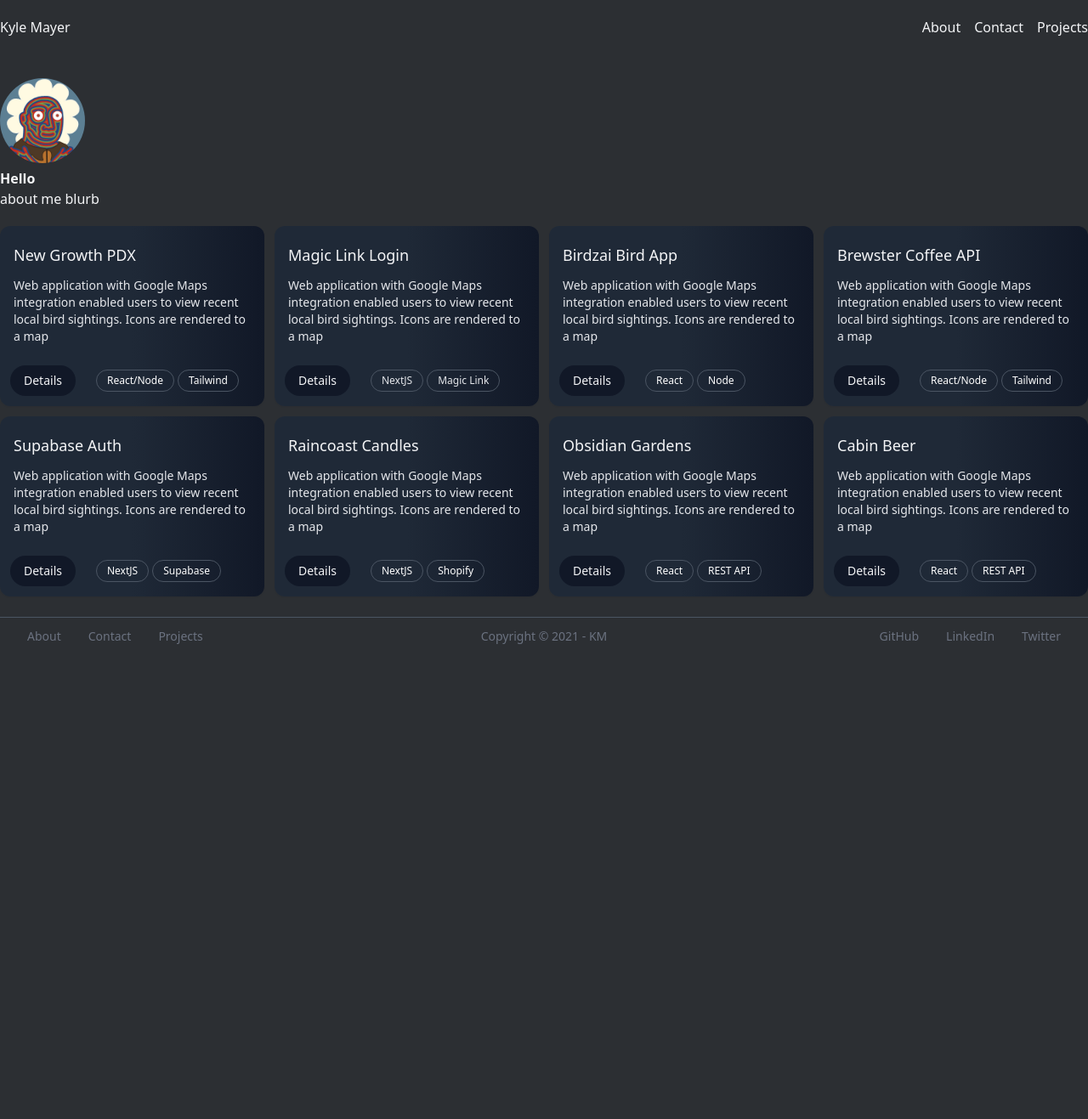
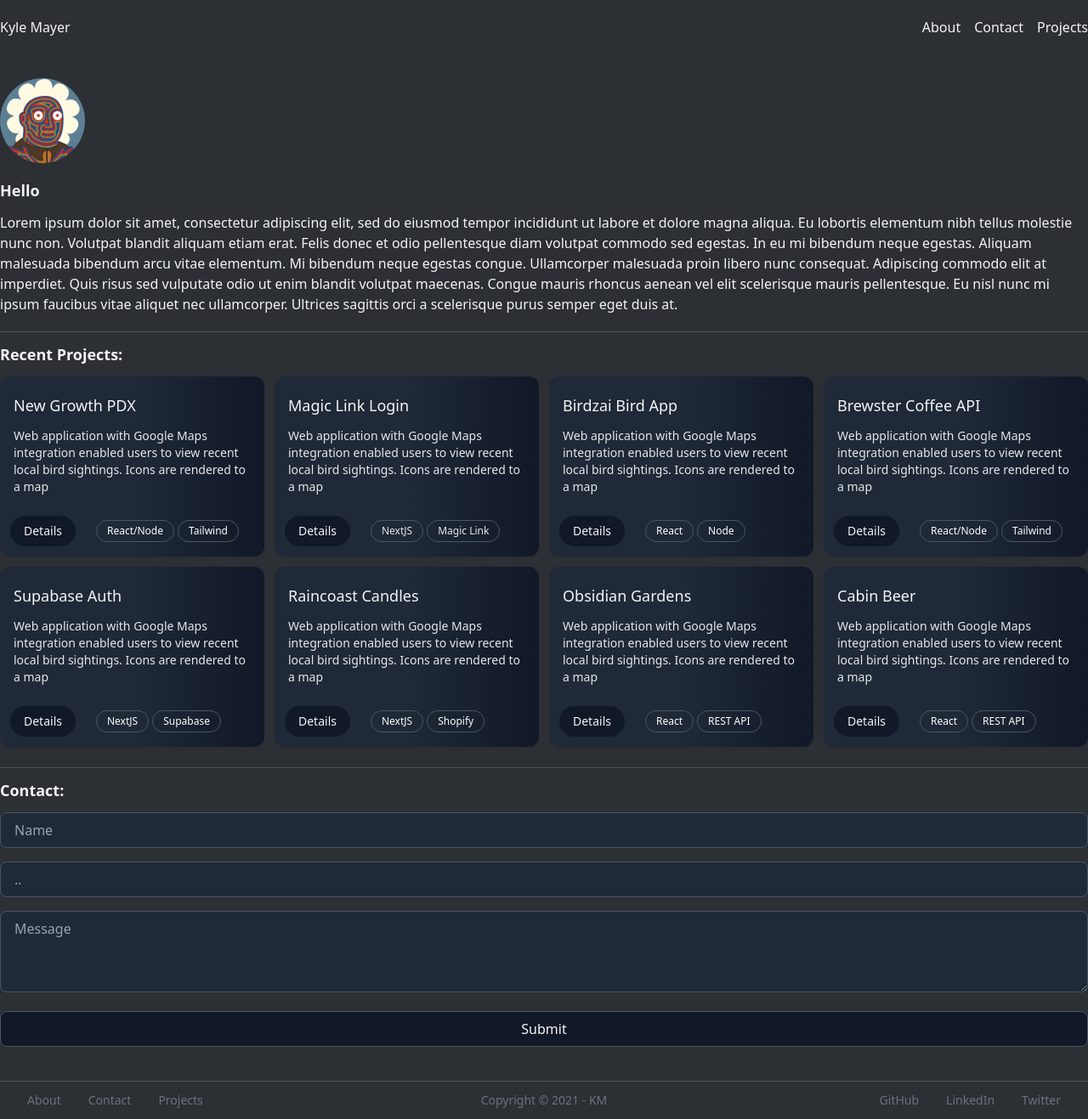
Before and after one commit to kylemayer/km-dev, a Next.js app: page / in a window 1280 px wide. Shown: the whole page at 85% size. Before the commit the page ends 800 px from the top, so only its background shows below. Built offline with nearby package versions, Linux system fonts and the light colour scheme.

Commit message:
contact section, updated links

```diff
--- /dev/null
+++ b/components/Contact.js
@@ -0,0 +1,34 @@
+function Contact() {
+  return (
+    <div className="divide-y-[1px] divide-gray-600">
+      <span></span>
+      <div className="mt-5 mb-6 px-7 sm:px-0 container mx-auto">
+        <a id="contact">
+          <h1 className="text-lg font-semibold text-gray-100 py-3">Contact:</h1>
+        </a>
+        <form>
+          <input
+            type="text"
+            className="w-full px-4 py-2 mb-4 border border-gray-600 bg-gray-800 rounded-lg"
+            placeholder="Name"
+          />
+          <input
+            type="text"
+            className="w-full px-4 py-2 mb-4 border border-gray-600 bg-gray-800 rounded-lg"
+            placeholder=".."
+          />
+          <textarea
+            className="w-full h-24 px-4 py-2 mb-4 border border-gray-600 bg-gray-800 rounded-lg text-gray-100"
+            type="text"
+            placeholder="Message"
+          />
+          <button className="w-full px-4 py-2 mb-4 border border-gray-600 bg-gray-900 rounded-lg text-gray-100">
+            Submit
+          </button>
+        </form>
+      </div>
+    </div>
+  );
+}
+
+export default Contact;
--- a/components/Footer.js
+++ b/components/Footer.js
@@ -1,3 +1,5 @@
+import Link from "next/link";
+
 function Footer() {
   return (
     <div>
@@ -8,14 +10,32 @@ function Footer() {
             Copyright © 2021 - KM
           </div>
           <div className="flex justify-center space-x-8 whitespace-nowrap md:justify-self-start">
-            <p>About</p>
-            <p>Contact</p>
-            <p>Projects</p>
+            <Link href={"#about"}>
+              <p className="cursor-pointer hover:underline">About</p>
+            </Link>
+            <Link href={"#contact"}>
+              <p className="cursor-pointer hover:underline">Contact</p>
+            </Link>
+            <Link href={"#projects"}>
+              <p className="cursor-pointer hover:underline">Projects</p>
+            </Link>
           </div>
           <div className="flex justify-center space-x-8 md:ml-auto">
-            <p>GitHub</p>
-            <p>LinkedIn</p>
-            <p>Twitter</p>
+            <Link href={"https://github.com/kylemayer"}>
+              <a target="_blank" rel="noreferrer">
+                <p className="cursor-pointer hover:underline">GitHub</p>
+              </a>
+            </Link>
+            <Link href={"https://www.linkedin.com/in/kyle-mayer88/"}>
+              <a target="_blank" rel="noreferrer">
+                <p className="cursor-pointer hover:underline">LinkedIn</p>
+              </a>
+            </Link>
+            <Link href={"https://twitter.com/0xMayer"}>
+              <a target="_blank" rel="noreferrer">
+                <p className="cursor-pointer hover:underline">Twitter</p>
+              </a>
+            </Link>
           </div>
         </div>
       </footer>
--- a/components/Header.js
+++ b/components/Header.js
@@ -12,9 +12,24 @@ function Header() {
             height={100}
             width={100}
           />
-          <div className="text-gray-100 font-bold">Hello</div>
+          <a id="about">
+            <h1 className="text-lg font-bold text-gray-100 py-3">Hello</h1>
+          </a>
 
-          <div className="text-gray-100">about me blurb</div>
+          <div className="text-gray-100">
+            Lorem ipsum dolor sit amet, consectetur adipiscing elit, sed do
+            eiusmod tempor incididunt ut labore et dolore magna aliqua. Eu
+            lobortis elementum nibh tellus molestie nunc non. Volutpat blandit
+            aliquam etiam erat. Felis donec et odio pellentesque diam volutpat
+            commodo sed egestas. In eu mi bibendum neque egestas. Aliquam
+            malesuada bibendum arcu vitae elementum. Mi bibendum neque egestas
+            congue. Ullamcorper malesuada proin libero nunc consequat.
+            Adipiscing commodo elit at imperdiet. Quis risus sed vulputate odio
+            ut enim blandit volutpat maecenas. Congue mauris rhoncus aenean vel
+            elit scelerisque mauris pellentesque. Eu nisl nunc mi ipsum faucibus
+            vitae aliquet nec ullamcorper. Ultrices sagittis orci a scelerisque
+            purus semper eget duis at.
+          </div>
         </div>
       </header>
     </div>
--- a/components/Nav.js
+++ b/components/Nav.js
@@ -1,12 +1,20 @@
+import Link from "next/link";
+
 function Nav() {
   return (
     <div className="px-7 sm:px-0 container mx-auto">
       <nav className="flex w-full py-5 justify-between text-gray-100">
         <div className="mr-12 mb-2 text-gray-100">Kyle Mayer</div>
         <div className=" flex space-x-4 text-gray-100 ">
-          <div>About</div>
-          <div>Contact</div>
-          <div>Projects</div>
+          <Link href={"#about"}>
+            <p className="cursor-pointer hover:underline">About</p>
+          </Link>
+          <Link href={"#contact"}>
+            <p className="cursor-pointer hover:underline">Contact</p>
+          </Link>
+          <Link href={"#projects"}>
+            <p className="cursor-pointer hover:underline">Projects</p>
+          </Link>
         </div>
       </nav>
     </div>
--- a/components/Work.js
+++ b/components/Projects.js
@@ -1,7 +1,13 @@
-function Work() {
+function Projects() {
   return (
-    <div>
-      <div className="mt-5  mb-6 px-7 sm:px-0 container mx-auto">
+    <div className="divide-y-[1px] divide-gray-600">
+      <span></span>
+      <div className="mt-5 mb-6 px-7 sm:px-0 container mx-auto">
+        <a id="projects">
+          <h1 className="text-lg font-semibold text-gray-100 py-3">
+            Recent Projects:
+          </h1>
+        </a>
         <div className="grid grid-cols-1 gap-3 sm:grid-cols-2 md:grid-cols-3 lg:grid-cols-4">
           {/* Project 1 */}
           <div className="border-black shadow-sm hover:shadow-lg rounded-xl bg-gradient-to-r from-gray-800  via-gray-800  to-gray-900">
@@ -201,4 +207,4 @@ function Work() {
   );
 }
 
-export default Work;
+export default Projects;
--- /dev/null
+++ b/pages/about.js
@@ -0,0 +1,3 @@
+export default function About() {
+  return <div>About Page</div>;
+}
--- a/pages/index.js
+++ b/pages/index.js
@@ -1,21 +1,23 @@
 import Head from "next/head";
+import Nav from "../components/Nav";
+import Header from "../components/Header";
+
+import Projects from "../components/Projects";
+import Contact from "../components/Contact";
 import Footer from "../components/Footer";
-import Header from "../components/Header";
-import Nav from "../components/Nav";
-import Work from "../components/Work";
-// import Image from "next/image";
 
 export default function Home() {
   return (
     <div>
       <Head>
         <title>Kyle Mayer</title>
-        <meta name="description" content="Generated by create next app" />
+        <meta name="description" content="Developer portfolio of Kyle Mayer" />
         <link rel="icon" href="/favicon.ico" />
       </Head>
       <Nav />
       <Header />
-      <Work />
+      <Projects />
+      <Contact />
       <Footer />
     </div>
   );
```
